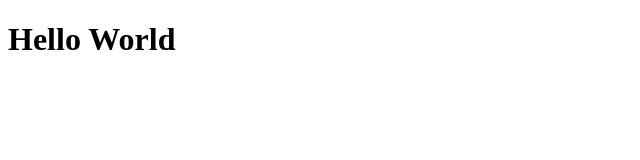
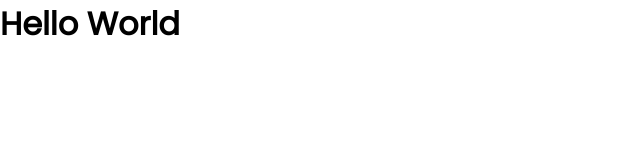
Before and after one commit to hasib-rashid/Google-Clone, a Gatsby site: page / in a window 1280 px wide. Shown: the whole page, without its empty margins (0-640 px from the left). Built offline with nearby package versions, Linux system fonts and the light colour scheme; Gatsby itself is replaced by a stand-in of ours.

Commit message:
🍀SCSS Styling

```diff
--- a/src/pages/index.tsx
+++ b/src/pages/index.tsx
@@ -1,4 +1,5 @@
 import * as React from "react"
+import '../style/global.scss'
 
 const IndexPage = () => {
 	return (
--- /dev/null
+++ b/src/style/global.scss
@@ -0,0 +1,8 @@
+@import url('https://fonts.googleapis.com/css2?family=Poppins&display=swap');
+
+* {
+    margin: 0;
+    padding: 0;
+    box-sizing: border-box;
+    font-family: "Poppins", sans-serif;
+}
```
